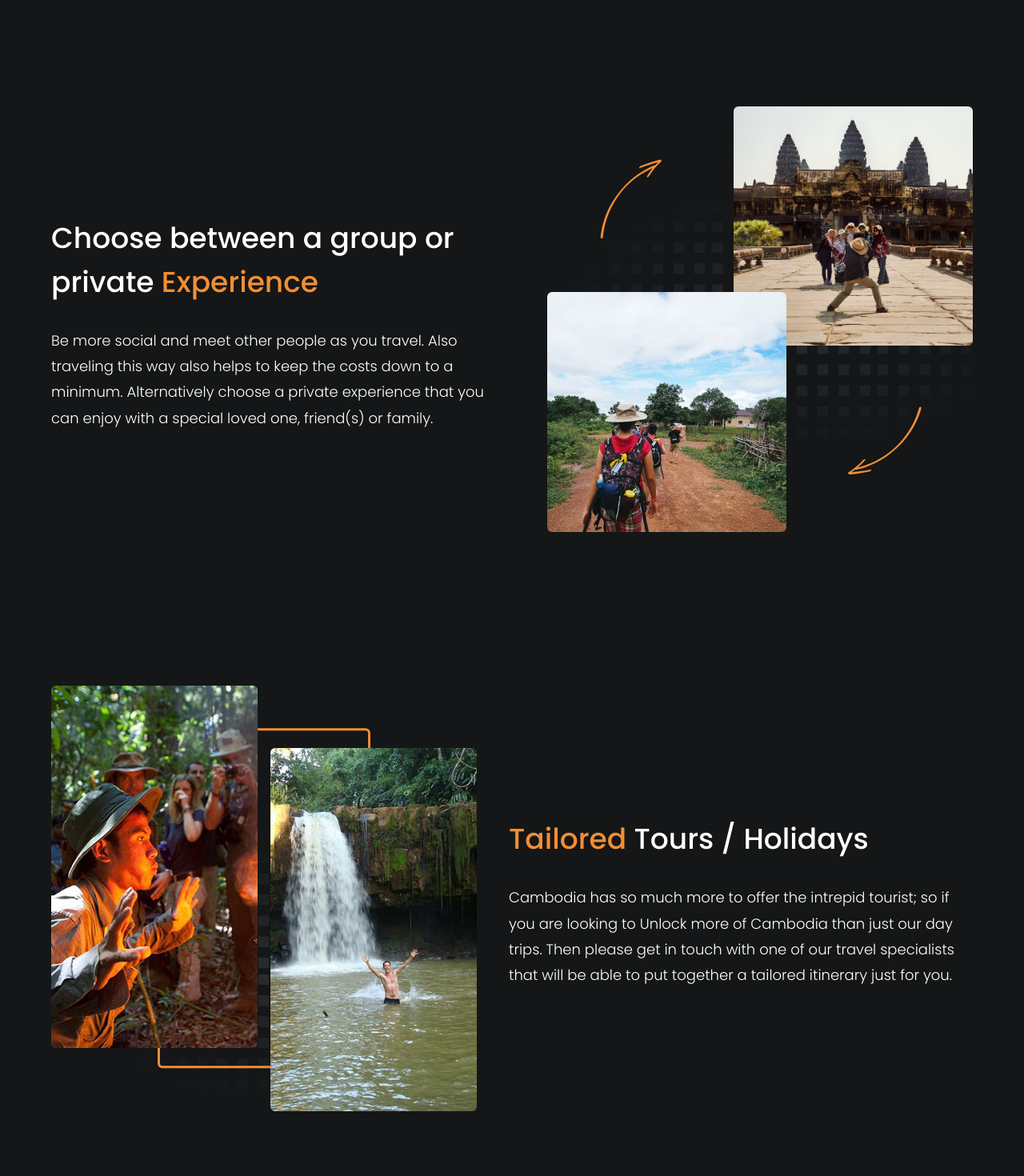
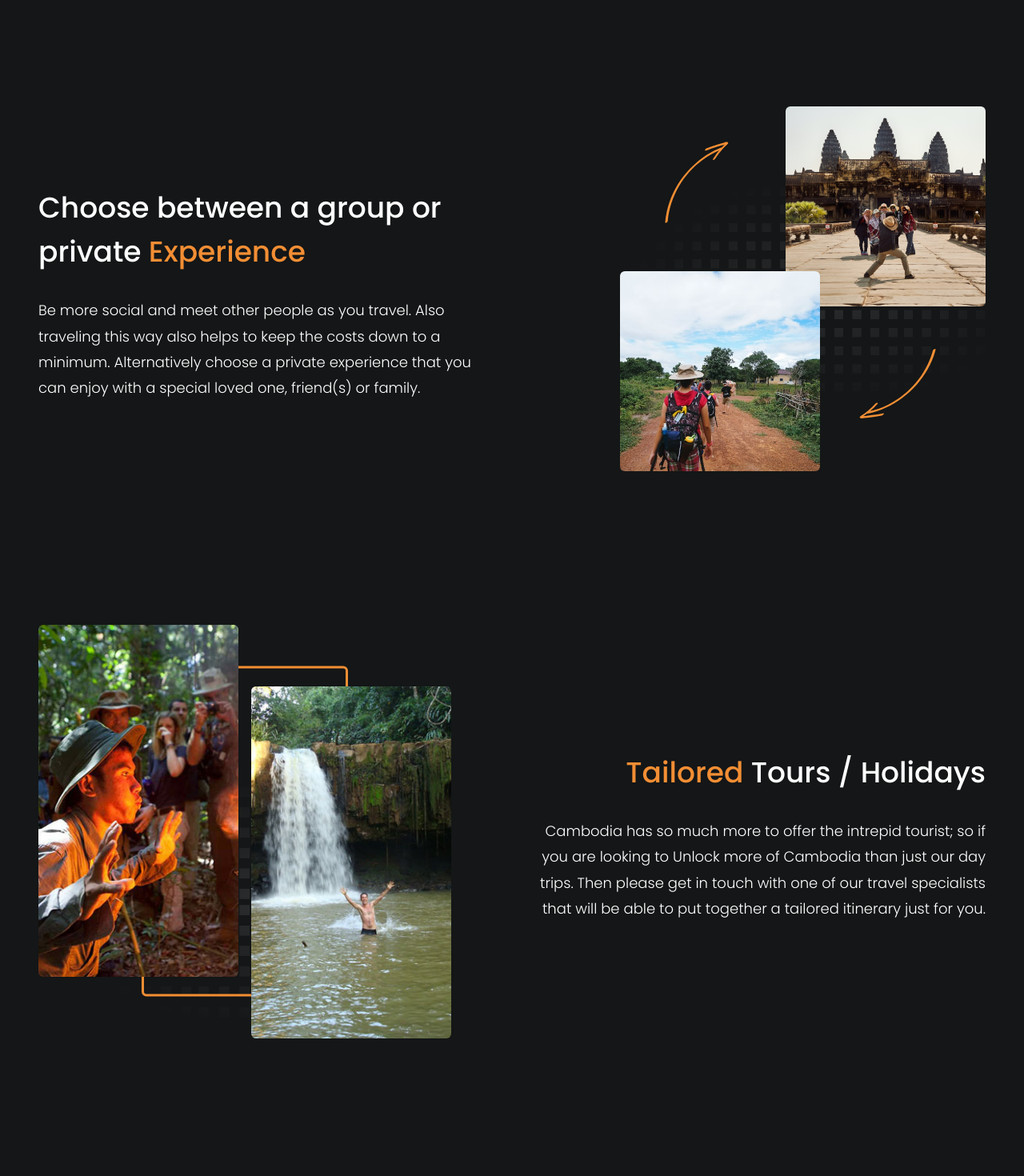
Before and after one commit to ElitistNoob/unlock-cambodia, a React (Create React App) app: page / in a window 1280 px wide. Shown: the part 2100-3570 px from the top of the page at 80% size. Built offline with nearby package versions, Linux system fonts and the light colour scheme.

Commit message:
improve grids

```diff
--- a/src/components/styles/Experiences.module.scss
+++ b/src/components/styles/Experiences.module.scss
@@ -1,24 +1,24 @@
 .section {
   display: flex;
   flex-direction: column-reverse;
-  justify-content: center;
   align-items: center;
   text-align: center;
   max-width: 1220px;
-  width: calc(100% - 2rem);
   z-index: -2;
   border-radius: 6px;
-  margin: 0 auto 6em;
+  margin-bottom: 6em;
 
   @media (min-width: 680px) {
     margin-bottom: 12em;
   }
 
-  @media (min-width: 1180px) {
+  @media (min-width: 780px) {
     flex-direction: row;
     justify-content: space-between;
+    margin-inline: auto;
     align-items: center;
     text-align: left;
+    gap: 4em;
   }
 
   .col1 {
@@ -42,10 +42,12 @@
     background-position: center;
     margin-bottom: 2em;
 
-    @media (min-width: 1190px) {
+    @media (min-width: 780px) {
       grid-template-columns: repeat(16, 1fr);
       grid-template-rows: repeat(16, 1fr);
       margin-bottom: 0;
+      gap: 1em;
+      margin-inline: auto 0;
     }
 
     :nth-child(-n + 2) {
@@ -58,11 +60,15 @@
       height: 100%;
       opacity: 1;
 
+      @media (min-width: 780px) {
+        max-width: 250px;
+      }
+
       &:nth-of-type(1) {
         grid-column: 4 / -1;
         grid-row: 1 / 5;
 
-        @media (min-width: 1190px) {
+        @media (min-width: 780px) {
           grid-column: -1 / 8;
           grid-row: 1 / 10;
         }
@@ -72,7 +78,7 @@
         grid-column: 1/ 5;
         grid-row: 4/ 8;
 
-        @media (min-width: 1190px) {
+        @media (min-width: 780px) {
           grid-column: 1/ 10;
           grid-row: -1 / 8;
         }
@@ -80,28 +86,38 @@
 
       &:nth-of-type(3) {
         width: 80px;
-        grid-column: 2 / 3;
-        grid-row: 2 / 3;
+        margin-inline: auto;
+        grid-column: 1 / 4;
+        grid-row: 1 / 4;
         opacity: 0;
 
+        @media (min-width: 780px) {
+          width: 50px;
+          grid-column: 1 / 8;
+          grid-row: 1 / 8;
+        }
+
         @media (min-width: 1190px) {
-          grid-column: 2 / 6;
-          grid-row: 3 / 6;
-          transform: translateX(40%);
+          width: 80px;
         }
       }
 
       &:nth-of-type(4) {
         width: 80px;
+        margin-inline: auto;
         transform: rotate(190deg);
-        grid-column: 6 / 7;
-        grid-row: 6 / 7;
+        grid-column: 5 / 8;
+        grid-row: 5 / 8;
         opacity: 0;
 
+        @media (min-width: 780px) {
+          width: 50px;
+          grid-column: 9 / 17;
+          grid-row: 9 / 17;
+        }
+
         @media (min-width: 1190px) {
-          transform: rotate(190deg) translateX(-20%);
-          grid-column: -2 / -6;
-          grid-row: -3 / -6;
+          width: 80px;
         }
       }
     }
--- a/src/components/styles/TailoredTours.module.scss
+++ b/src/components/styles/TailoredTours.module.scss
@@ -1,24 +1,24 @@
 .section {
   display: flex;
   flex-direction: column;
-  justify-content: center;
   align-items: center;
   text-align: center;
   max-width: 1220px;
-  width: calc(100% - 2rem);
   z-index: -2;
   border-radius: 6px;
-  margin: 0 auto 6em;
+  margin-bottom: 6em;
 
   @media (min-width: 680px) {
     margin-bottom: 12em;
   }
 
-  @media (min-width: 1180px) {
+  @media (min-width: 780px) {
     flex-direction: row;
     justify-content: space-between;
     align-items: center;
-    text-align: left;
+    text-align: right;
+    gap: 4em;
+    margin-inline: auto;
   }
 
   .col1 {
@@ -58,7 +58,7 @@
       z-index: -1;
     }
 
-    @media (min-width: 1190px) {
+    @media (min-width: 780px) {
       margin-bottom: 0;
     }
 
@@ -66,9 +66,13 @@
       position: relative;
       border-radius: 6px;
       width: 100%;
-      height: 100%;
+      height: auto;
       opacity: 1;
       object-fit: cover;
+
+      @media (min-width: 780px) {
+        max-width: 250px;
+      }
 
       &:nth-last-of-type(1) {
         grid-row: 1 / 3;
```
